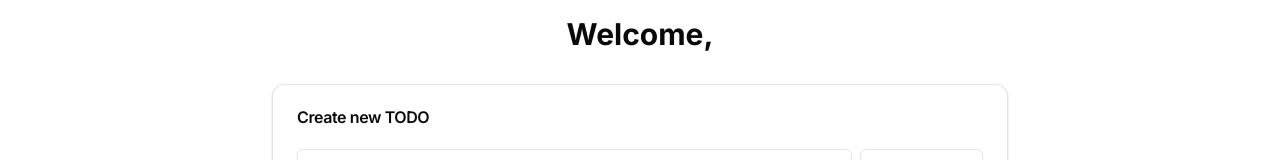
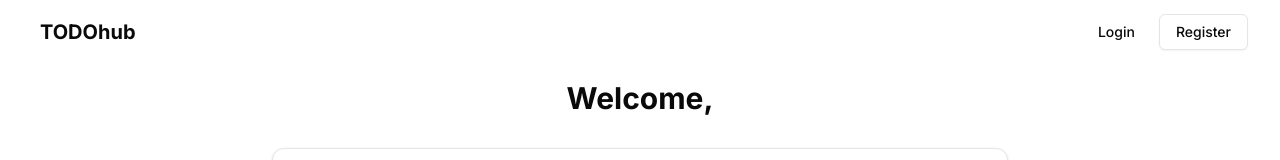
Before and after one commit to supradeepmukherjee/SAAS-Webhooks, a Next.js app: page /dashboard in a window 1280 px wide. Shown: the top 160 px of the page. Built offline with nearby package versions, Linux system fonts and the light colour scheme; no server answers.

Commit message:
Built Layout for Authenticated Pages

```diff
--- /dev/null
+++ b/src/app/(authenticated)/layout.tsx
@@ -0,0 +1,11 @@
+import Navbar from "@/components/Navbar"
+import { ReactNode } from "react"
+
+const Layout = ({ children }: { children: ReactNode }) => (
+    <>
+        <Navbar />
+        {children}
+    </>
+)
+
+export default Layout
```
